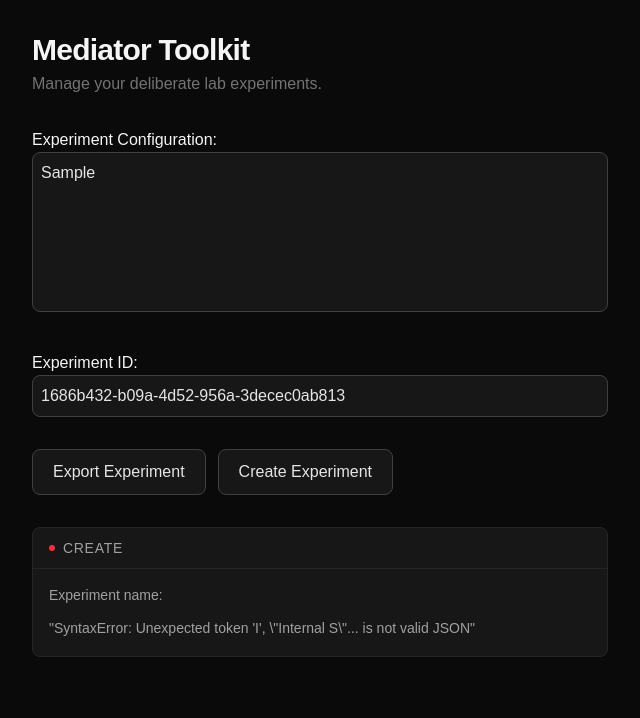
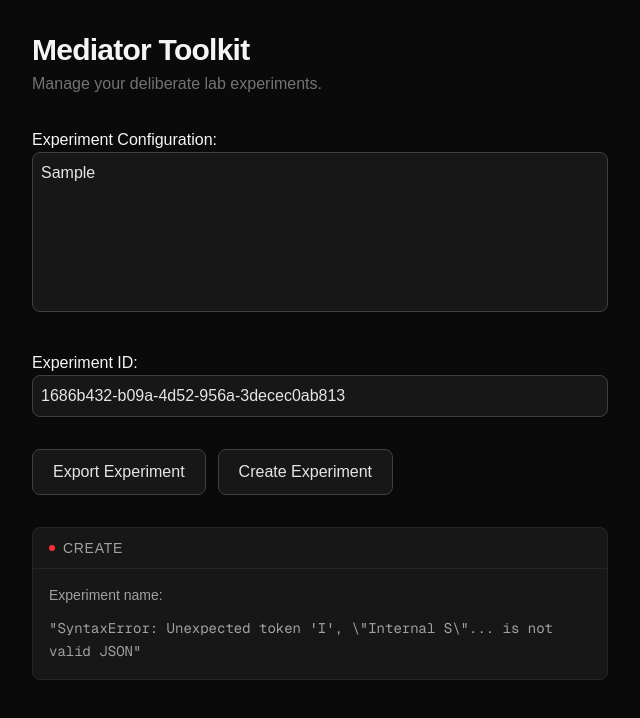
Before and after one commit to soaphia14/mediator-toolkit, a Next.js app: page / in a window 1280 px wide. Both pictures are taken after typing "Sample" into the empty fields and a click on the button "Create Experiment". Shown: the top 718 px of the page, without its empty margins (0-640 px from the left). Built offline with nearby package versions, Linux system fonts and the light colour scheme; no server answers.

Commit message:
fix json formatting

```diff
--- a/app/page.tsx
+++ b/app/page.tsx
@@ -135,9 +135,9 @@ function ResultBox({ title, state, links }: {
           <div>
             Experiment name: {(state.result as any)?.experiment?.metadata?.name}
           </div>
-          <div className="overflow-auto leading-relaxed">
+          <pre className="overflow-auto leading-relaxed whitespace-pre-wrap break-words">
             {JSON.stringify(state.result, null, 2)}
-          </div>
+          </pre>
         </div>
       </div>
     </div>
```
